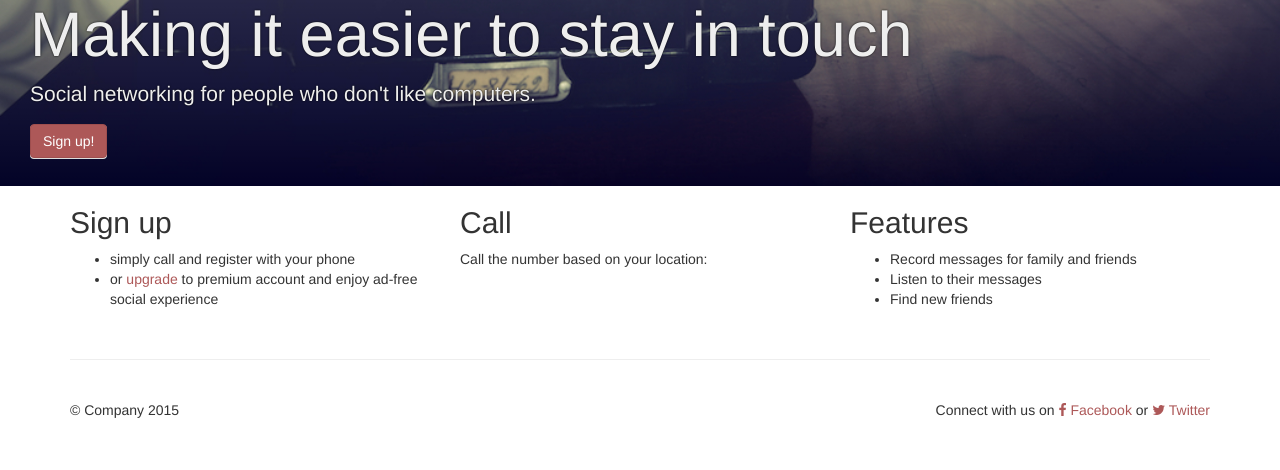
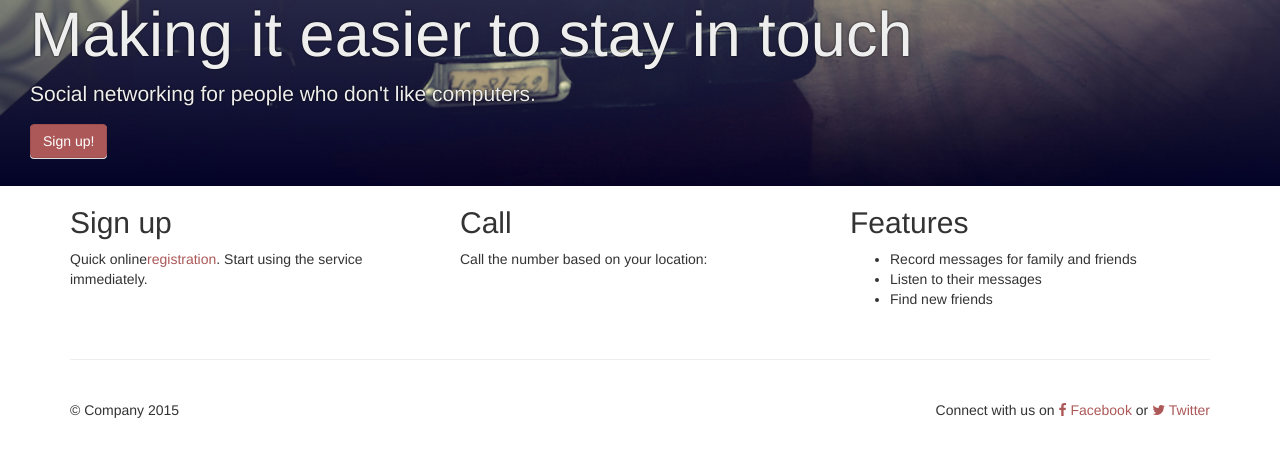
Before and after one commit to petronius/alloallo, a Django app: template templates/home.html in a window 1280 px wide. Shown: the part 614-1084 px from the top of the page. Run offline with Django 3.2, Linux system fonts and the light colour scheme; the template is opened without the code that fills it, so the values that code supplies are empty; some libraries are stand-ins or nearby versions.

Commit message:
modified main page

```diff
--- a/templates/home.html
+++ b/templates/home.html
@@ -42,10 +42,7 @@
   <div class="row">
     <div class="col-md-4">
       <h2>Sign up</h2>
-      <ul>
-        <li>simply call and register with your phone</li>
-        <li>or <a href="{% url 'accounts:signup' %}">upgrade</a> to premium account and enjoy ad-free social experience</li>
-      </ul>
+      <p>Quick online<a href="{% url 'accounts:signup' %}">registration</a>. Start using the service immediately.</p>
     </div>
     <div class="col-md-4">
       <h2>Call</h2>
```
